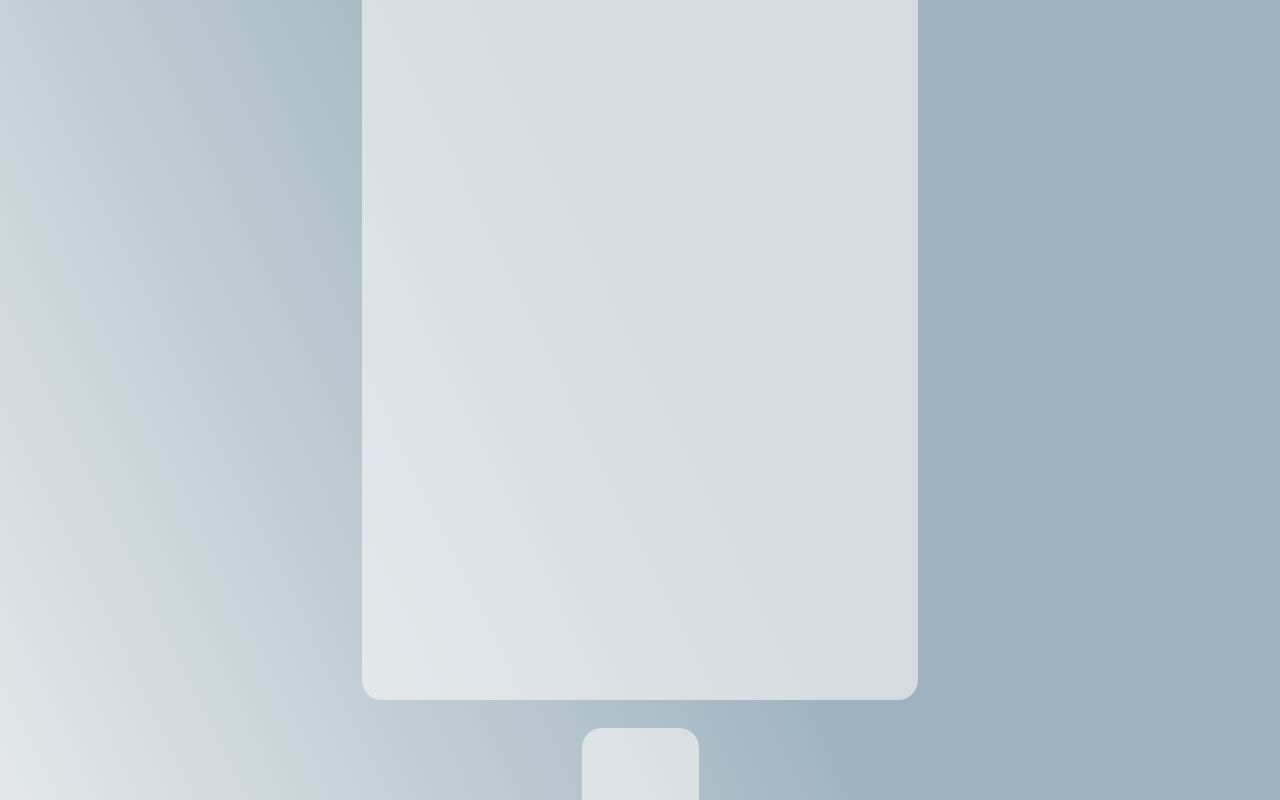
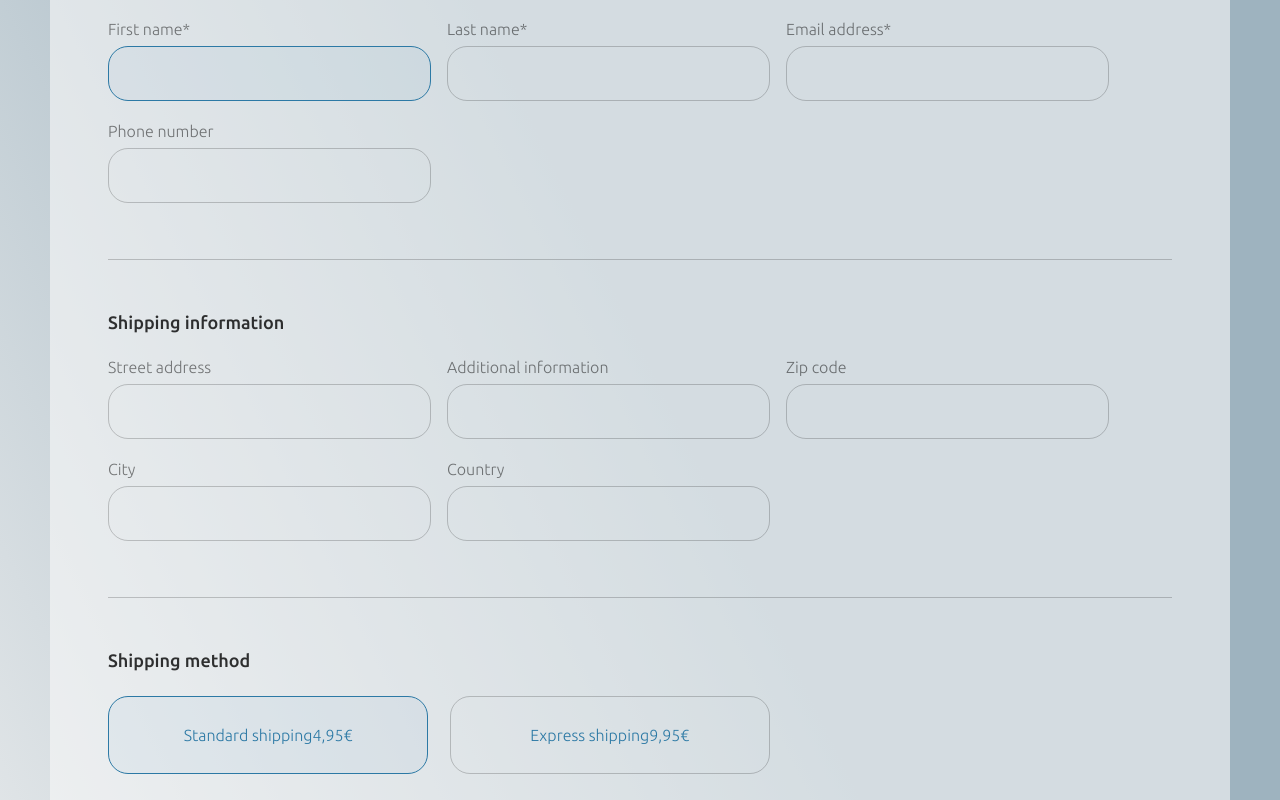
Before and after one commit to anneshackelford/daily-ui-challenges, a Next.js app: page /daily-ui/creditcardcheckout in a window 1280 px wide. Shown: the part 520-1320 px from the top of the page. Built offline with nearby package versions, Linux system fonts and the light colour scheme; a web font is replaced by a local one.

Commit message:
Complete information box

```diff
--- a/pages/daily-ui/creditcardcheckout.tsx
+++ b/pages/daily-ui/creditcardcheckout.tsx
@@ -88,7 +88,7 @@ const Main = styled.main`
   display: flex;
   flex-direction: column;
   align-self: center;
-  margin: 74px 20px 0;
+  margin: 74px 50px 0;
   text-align: center;
 
   > h1 {
@@ -130,7 +130,7 @@ const Line = styled.div`
   margin: 0;
   width: 100px;
   height: 0px;
-  background-color: rgba(44, 121, 165, 0.3);;
+  background-color: rgba(44, 121, 165, 0.3);
   border-bottom: 3px solid rgba(44, 121, 165, 0.3);
 `;
 
@@ -147,15 +147,26 @@ const OrderContainer = styled.div`
 `;
 
 const Information = styled.div`
-  height: 778px;
   width: 100%;
   background: rgba(248, 248, 248, 0.6);
   border-radius: 20px;
 
+  > h2 {
+    font-family: 'Ubuntu';
+    font-style: normal;
+    font-weight: 500;
+    font-size: 18px;
+    line-height: 21px;
+    color: rgba(0, 0, 0, 0.8);
+  }
+
   @media screen and (min-width: 1300px) {
-    display: block;
+    display: flex;
+    flex-direction: column;
+    justify-content: space-between;
+    align-items: center;
     width: 1010px;
-    height: 778px;
+    /* height: 778px; */
   }
 `;
 
@@ -166,10 +177,13 @@ const Basket = styled.div`
 `;
 
 const Summary = styled.div`
-  width: 100%;
+  width: 300px;
   height: 567px;
   background: rgba(248, 248, 248, 0.6);
   border-radius: 20px;
+  @media screen and (min-width: 540px) {
+    width: 482px;
+  }
   @media screen and (min-width: 1300px) {
     display: block;
     width: 482px;
@@ -194,6 +208,180 @@ const ButtonText = styled.p`
   font-size: 18px;
   line-height: 21px;
   color: #ffffff;
+`;
+
+const Form = styled.div`
+  display: flex;
+  flex-direction: row;
+  flex-wrap: wrap;
+  column-gap: 16px;
+  row-gap: 21px;
+  justify-content: left;
+
+  @media screen and (min-width: 1300px) {
+  }
+`;
+const Label = styled.label`
+  font-family: 'Ubuntu';
+  font-style: normal;
+  font-weight: 300;
+  font-size: 16px;
+  line-height: 18px;
+  color: rgba(0, 0, 0, 0.5);
+`;
+
+const InputMixin = css`
+  height: 55px;
+  width: 240px;
+  border: 1.5px solid rgba(0, 0, 0, 0.2);
+  box-sizing: border-box;
+  border-radius: 20px;
+  background-color: transparent;
+  margin-top: 8px;
+  @media screen and (min-width: 540px) {
+    width: 323px;
+  }
+`;
+const Input = styled.input`
+  ${InputMixin}
+`;
+
+const SelectedInput = styled.input`
+  ${InputMixin}
+  background: rgba(44, 121, 165, 0.05);
+  border: 1.5px solid #2c79a5;
+`;
+
+const ZipCodeInput = styled.input`
+  ${InputMixin};
+  width: 184px;
+`;
+const CountryInput = styled.input`
+  ${InputMixin}
+  width: 203px;
+`;
+const CityInput = styled.input`
+  ${InputMixin}
+  width: 235px;
+`;
+
+const ShippingButtonMixin = css`
+  width: 240px;
+  height: 78px;
+  background: rgba(44, 121, 165, 0.05);
+  border: 1.5px solid #2c79a5;
+  box-sizing: border-box;
+  border-radius: 20px;
+  > span {
+    font-family: 'Ubuntu';
+    font-style: normal;
+    font-weight: 300;
+    font-size: 16px;
+    line-height: 18px;
+    color: #2c79a5;
+  }
+  @media screen and (min-width: 540px) {
+    width: 320.3px;
+  }
+`;
+
+const ShippingButton = styled.button`
+  ${ShippingButtonMixin};
+`;
+
+const ExpressShippingButton = styled.button`
+  ${ShippingButtonMixin};
+  border: 1.5px solid rgba(0, 0, 0, 0.2);
+  background: transparent;
+  font-family: 'Ubuntu';
+  font-style: normal;
+  font-weight: 300;
+  font-size: 16px;
+  line-height: 18px;
+
+  color: rgba(0, 0, 0, 0.5);
+`;
+
+const ShippingButtons = styled.div`
+  display: flex;
+  flex-direction: row;
+  flex-wrap: wrap;
+  gap: 21.35px;
+`;
+
+const Group = styled.div`
+  display: flex;
+  flex-direction: column;
+  background-color: transparent;
+  text-align: left;
+`;
+
+const Mixin = css`
+  display: flex;
+  flex-direction: column;
+  background-color: transparent;
+  > h2 {
+    font-family: 'Ubuntu';
+    font-style: normal;
+    font-weight: 500;
+    font-size: 18px;
+    line-height: 21px;
+    color: rgba(0, 0, 0, 0.8);
+    text-align: left;
+    margin: 0;
+  }
+  @media screen and (min-width: 1300px) {
+    flex-direction: row;
+  }
+`;
+
+const PersonalDetails = styled.div`
+  ${Mixin};
+  margin: 52px 40px 0;
+  padding-bottom: 56px;
+
+  gap: 25px;
+  border-bottom: 1px solid rgba(0, 0, 0, 0.2);
+  @media screen and (min-width: 540px) {
+    margin: 52px 58px 0;
+  }
+  @media screen and (min-width: 1300px) {
+    gap: 96px;
+    width: 892px;
+  }
+`;
+
+const ShippingInformation = styled.div`
+  ${Mixin};
+  margin: 52px 40px 0;
+  padding-bottom: 56px;
+
+  gap: 25px;
+  border-bottom: 1px solid rgba(0, 0, 0, 0.2);
+  justify-content: center;
+  @media screen and (min-width: 540px) {
+    margin: 52px 58px 0;
+  }
+  @media screen and (min-width: 1300px) {
+    gap: 53px;
+    width: 892px;
+  }
+`;
+
+const ShippingMethod = styled.div`
+  ${Mixin};
+  margin: 52px 40px 0;
+  gap: 25px;
+  justify-content: center;
+  padding-bottom: 56px;
+  @media screen and (min-width: 540px) {
+    margin: 52px 58px 0;
+  }
+  @media screen and (min-width: 1300px) {
+    gap: 87.04px;
+    margin: 52px 58px 0;
+    width: 892px;
+  }
 `;
 
 const CreditCardCheckout = () => {
@@ -224,7 +412,67 @@ const CreditCardCheckout = () => {
           </ProgressText>
         </Progress>
         <OrderContainer>
-          <Information></Information>
+          <Information>
+            <PersonalDetails>
+              <h2>Personal&nbsp;details</h2>
+              <Form>
+                <Group>
+                  <Label>First name*</Label>
+                  <SelectedInput />
+                </Group>
+                <Group>
+                  <Label>Last name*</Label>
+                  <Input />
+                </Group>
+                <Group>
+                  <Label>Email address*</Label>
+                  <Input />
+                </Group>
+                <Group>
+                  <Label>Phone number</Label>
+                  <Input />
+                </Group>
+              </Form>
+            </PersonalDetails>
+            <ShippingInformation>
+              <h2>Shipping&nbsp;information</h2>
+              <Form>
+                <Group>
+                  <Label>Street address</Label>
+                  <Input />
+                </Group>
+                <Group>
+                  <Label>Additional information</Label>
+                  <Input />
+                </Group>
+                <Group>
+                  <Label>Zip code</Label>
+                  <ZipCodeInput />
+                </Group>
+                <Group>
+                  <Label>City</Label>
+                  <CityInput />
+                </Group>
+                <Group>
+                  <Label>Country</Label>
+                  <CountryInput />
+                </Group>
+              </Form>
+            </ShippingInformation>
+            <ShippingMethod>
+              <h2>Shipping&nbsp;method</h2>
+              <ShippingButtons>
+                <ShippingButton>
+                  <span>Standard shipping</span>
+                  <span>4,95€</span>
+                </ShippingButton>
+                <ExpressShippingButton>
+                  <span>Express shipping</span>
+                  <span>9,95€</span>
+                </ExpressShippingButton>
+              </ShippingButtons>
+            </ShippingMethod>
+          </Information>
           <Basket>
             <Summary></Summary>
             <Button>
```
